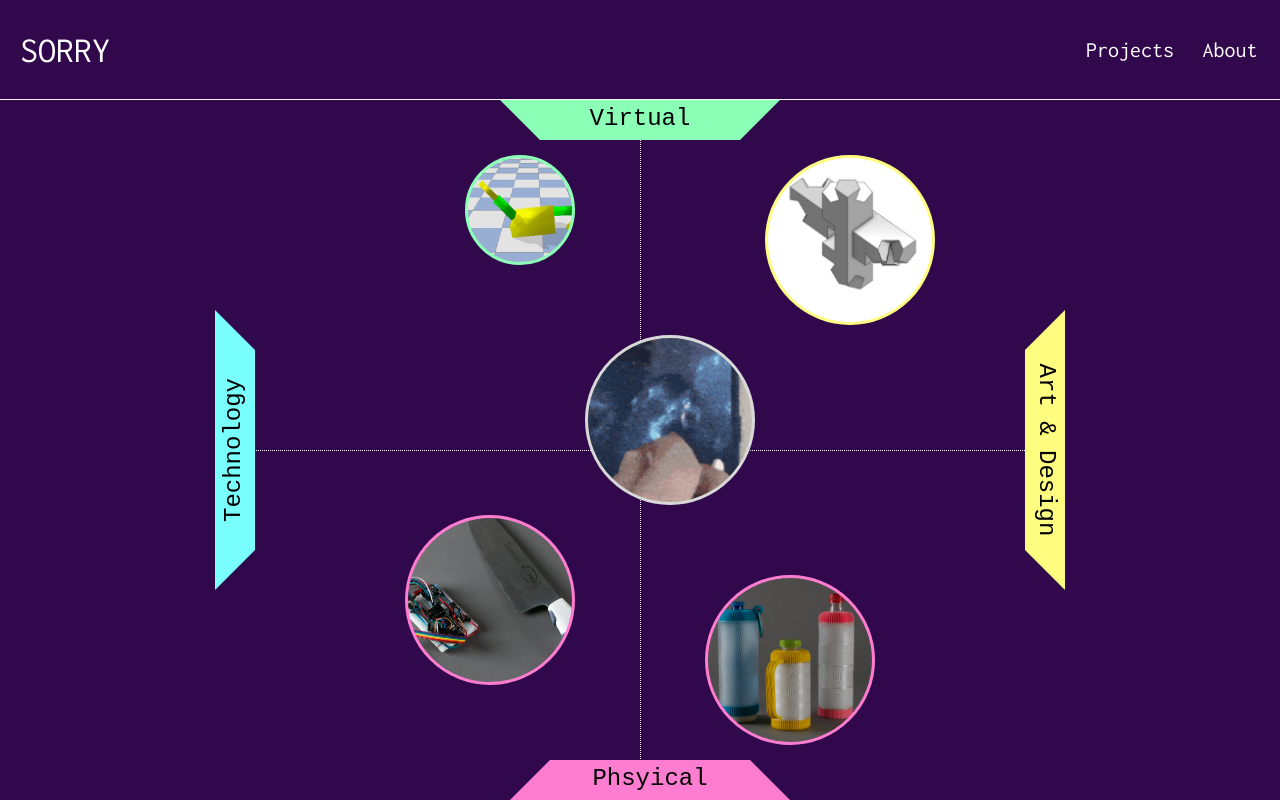
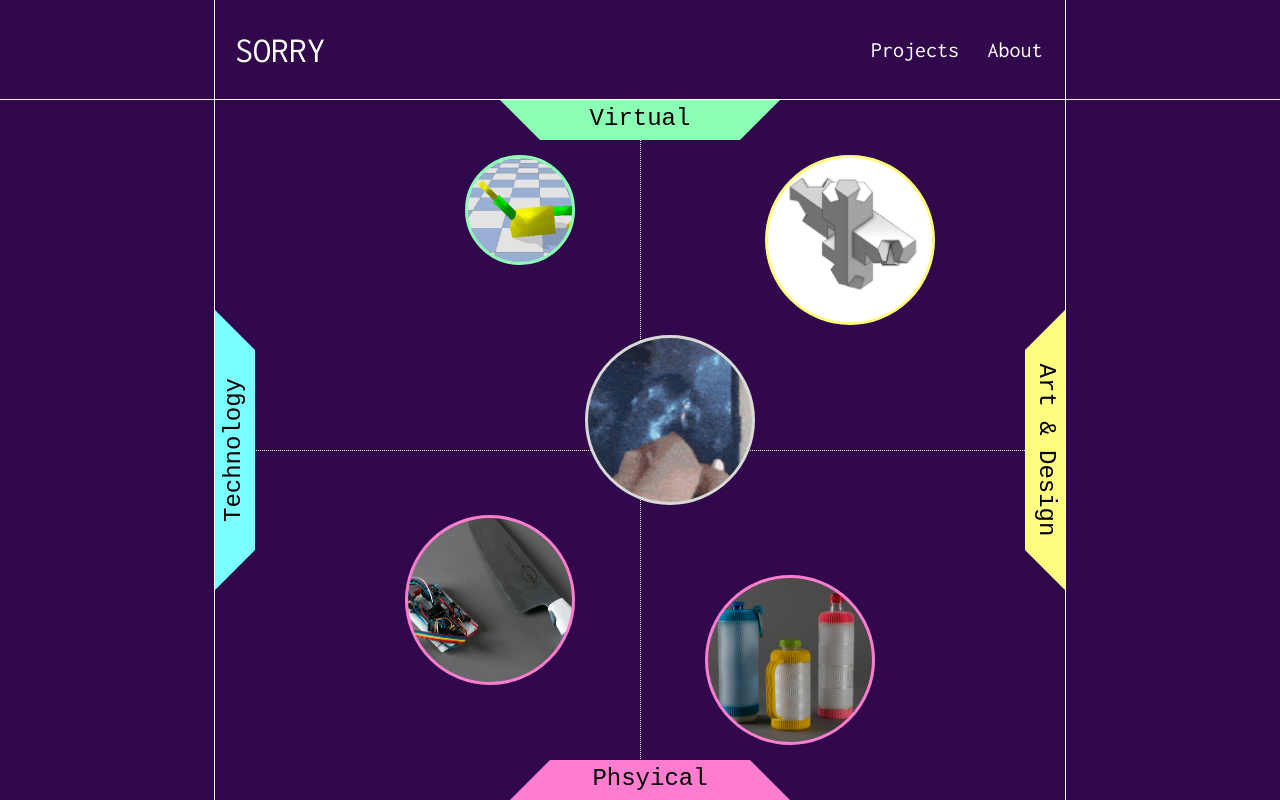
Before and after one commit to RazK/portfolio, a plain HTML site: page index.html in a window 1280 px wide. Drawn offline with Linux system fonts and the light colour scheme.

Commit message:
changes to desktop view

```diff
--- a/css/style.css
+++ b/css/style.css
@@ -245,19 +245,25 @@ body{
     transition: opacity 1s .5s;
     opacity: 1;
   }
-
-.topbar{
+.topbar header{
   display: grid;
   grid-template-columns: 1fr 100px 100px;
   align-items: center;
+  height: 100%;
+  max-width: 850px;
+  margin: auto;
+  outline: 1px solid #fff;
 }
-.topbar a{
+.topbar header a{
   text-align: center;
   color: #fff;
   text-decoration: none;
   font-size: 22px;
 }
-.topbar .name{
+.topbar header .name{
   padding-left: 20px;
   font-size: 36px;
 }
+.viewport{
+  outline: 1px solid #fff;
+}
--- a/index.html
+++ b/index.html
@@ -8,11 +8,13 @@
     <link rel="stylesheet" href="css/style.css">
   </head>
   <body>
-    <header class="topbar">
-      <div class="name">SORRY</div>
-      <a href="#">Projects</a>
-      <a href="#">About</a>
-    </header>
+    <div class="topbar">
+      <header>
+        <div class="name">SORRY</div>
+        <a href="#">Projects</a>
+        <a href="#">About</a>
+      </header>
+    </div>
     <div class="viewport" id="viewport">
       <div class="content">
         <div class="grid">
```
